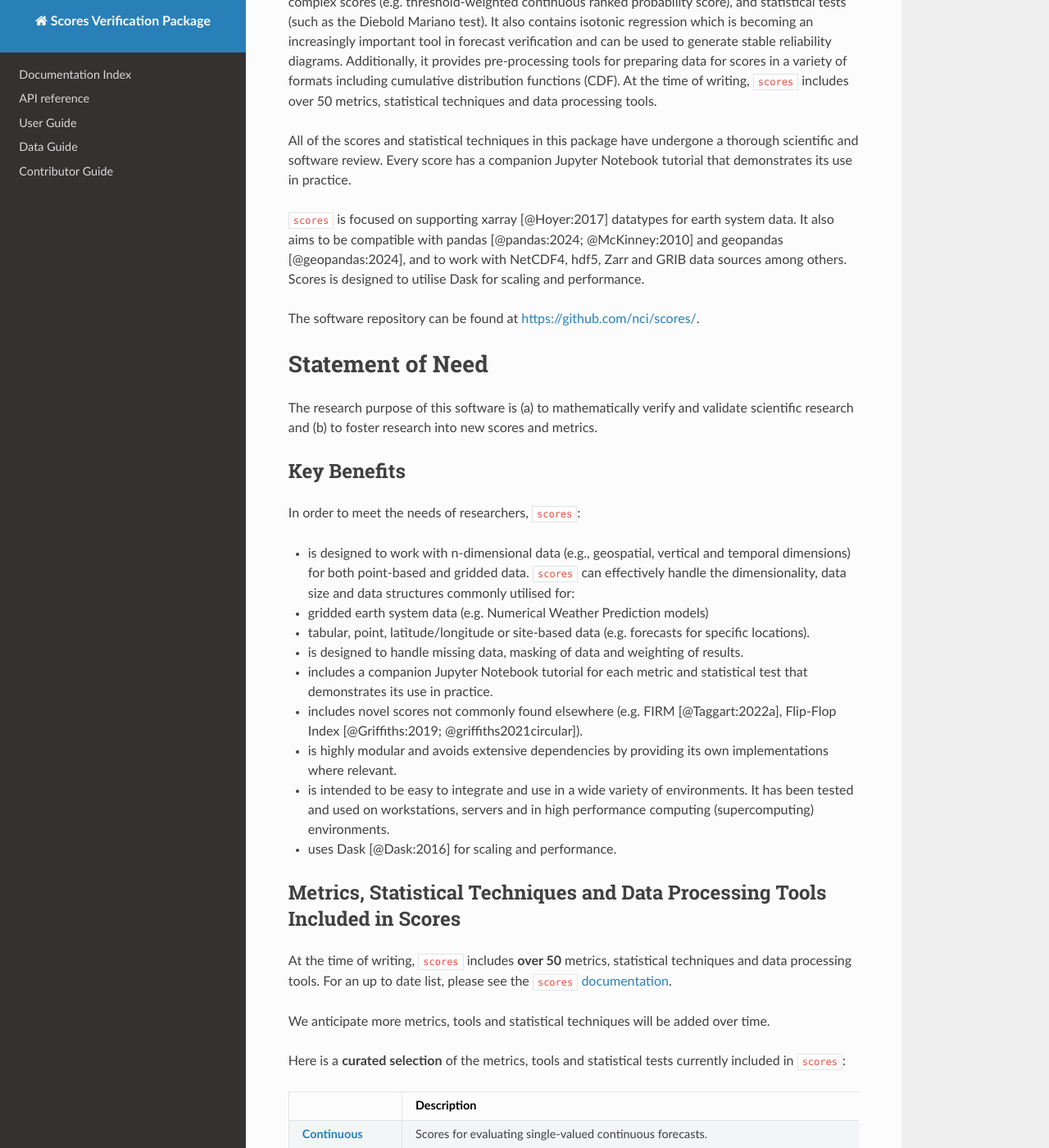
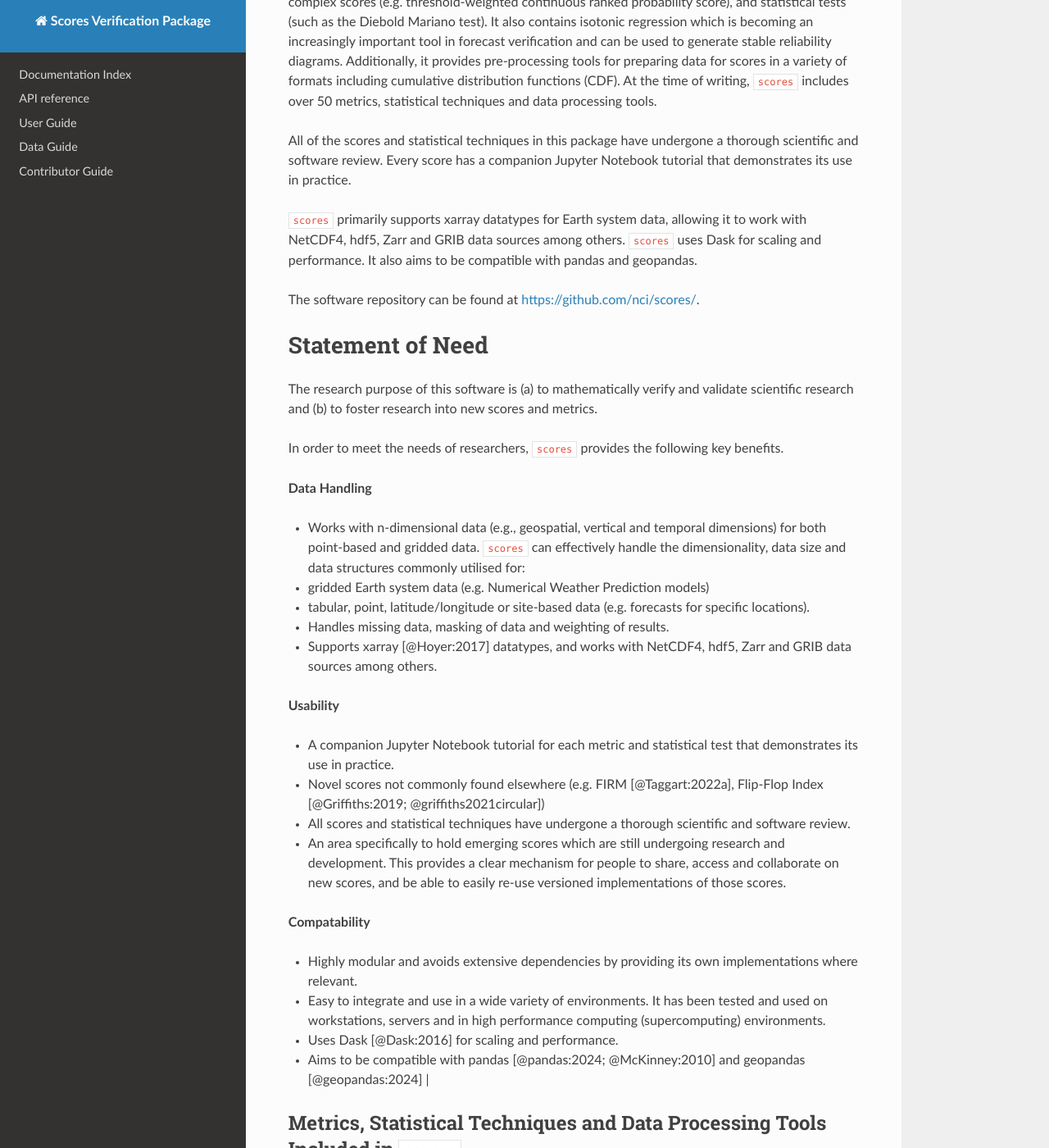
Before and after one commit to nci/scores, an MkDocs documentation site: the page built from docs/paper.md, in a window 1280 px wide and 1400 px high, scrolled down 363 px. Shown: the whole window at 82% size. Built offline with MkDocs 1.6.1, drawn with Linux system fonts in a browser that asks for light colours; nearby versions of some CDN libraries; some of the changed text lies outside the part shown.

Commit message:
JOSS Paper Suggested Changes (#15)
* JOSS Paper suggested changes

Signed-off-by: Stephanie Chong <168800785+Steph-Chong@users.noreply.github.com>

```diff
--- a/docs/paper.md
+++ b/docs/paper.md
@@ -31,7 +31,7 @@ bibliography: paper.bib
 
 All of the scores and statistical techniques in this package have undergone a thorough scientific and software review. Every score has a companion Jupyter Notebook tutorial that demonstrates its use in practice.
 
-`scores` is focused on supporting xarray [@Hoyer:2017] datatypes for earth system data. It also aims to be compatible with pandas [@pandas:2024; @McKinney:2010] and geopandas [@geopandas:2024], and to work with NetCDF4, hdf5, Zarr and GRIB data sources among others. Scores is designed to utilise Dask for scaling and performance.
+`scores` primarily supports xarray datatypes for Earth system data, allowing it to work with NetCDF4, hdf5, Zarr and GRIB data sources among others. `scores` uses Dask for scaling and performance. It also aims to be compatible with pandas and geopandas.
 
 The software repository can be found at [https://github.com/nci/scores/](https://github.com/nci/scores/).
 
@@ -39,27 +39,37 @@ The software repository can be found at [https://github.com/nci/scores/](https:/
 
 The research purpose of this software is (a) to mathematically verify and validate scientific research and (b) to foster research into new scores and metrics.
 
-## Key Benefits
+In order to meet the needs of researchers, `scores` provides the following key benefits.
 
-In order to meet the needs of researchers, `scores`:
+**Data Handling**
 
-- is designed to work with n-dimensional data (e.g., geospatial, vertical and temporal dimensions) for both point-based and gridded data. `scores` can effectively handle the dimensionality, data size and data structures commonly utilised for:
-  - gridded earth system data (e.g. Numerical Weather Prediction models)
+- Works with n-dimensional data (e.g., geospatial, vertical and temporal dimensions) for both point-based and gridded data. `scores` can effectively handle the dimensionality, data size and data structures commonly utilised for:
+  - gridded Earth system data (e.g. Numerical Weather Prediction models)
   - tabular, point, latitude/longitude or site-based data (e.g. forecasts for specific locations).
-- is designed to handle missing data, masking of data and weighting of results.
-- includes a companion Jupyter Notebook tutorial for each metric and statistical test that demonstrates its use in practice.
-- includes novel scores not commonly found elsewhere (e.g. FIRM [@Taggart:2022a], Flip-Flop Index [@Griffiths:2019; @griffiths2021circular]).
-- is highly modular and avoids extensive dependencies by providing its own implementations where relevant.
-- is intended to be easy to integrate and use in a wide variety of environments. It has been tested and used on workstations, servers and in high performance computing (supercomputing) environments.
-- uses Dask [@Dask:2016] for scaling and performance.
+- Handles missing data, masking of data and weighting of results.
+- Supports xarray [@Hoyer:2017] datatypes, and works with NetCDF4, hdf5, Zarr and GRIB data sources among others.
 
-## Metrics, Statistical Techniques and Data Processing Tools Included in Scores
+**Usability**
+
+- A companion Jupyter Notebook tutorial for each metric and statistical test that demonstrates its use in practice.
+- Novel scores not commonly found elsewhere (e.g. FIRM [@Taggart:2022a], Flip-Flop Index [@Griffiths:2019; @griffiths2021circular])
+- All scores and statistical techniques have undergone a thorough scientific and software review.
+- An area specifically to hold emerging scores which are still undergoing research and development. This provides a clear mechanism for people to share, access and collaborate on new scores, and be able to easily re-use versioned implementations of those scores.
+
+**Compatability**
+
+- Highly modular and avoids extensive dependencies by providing its own implementations where relevant.
+- Easy to integrate and use in a wide variety of environments. It has been tested and used on workstations, servers and in high performance computing (supercomputing) environments.
+- Uses Dask [@Dask:2016] for scaling and performance.
+- Aims to be compatible with pandas [@pandas:2024; @McKinney:2010] and geopandas [@geopandas:2024] |
+
+## Metrics, Statistical Techniques and Data Processing Tools Included in `scores`
 
 At the time of writing, `scores` includes **over 50** metrics, statistical techniques and data processing tools. For an up to date list, please see the `scores` [documentation](https://scores.readthedocs.io/en/latest/included.html).
 
 We anticipate more metrics, tools and statistical techniques will be added over time.
 
-Here is a **curated selection** of the metrics, tools and statistical tests currently included in `scores`:
+Table: A **Curated Selection** of the Metrics, Tools and Statistical Tests Currently Included in `scores`
 
 |              | **Description** |**A Selection of the Functions Included in `scores`**|
 |--------------|-----------------|-----------------------------------------------------|
```
Also changed, not shown: other parts of docs/paper.md (+0 -2 lines).
